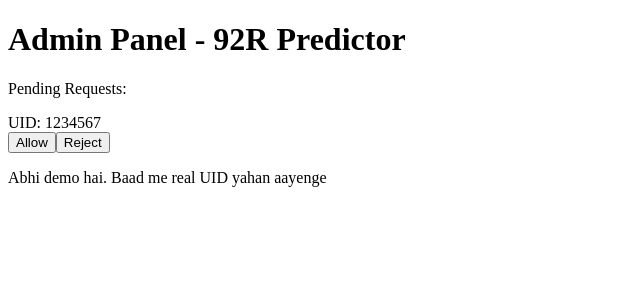
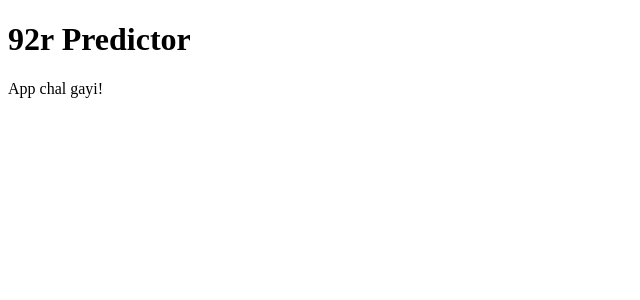
Before and after one commit to nehasajid43-bot/My-92r-prodictor, a Next.js app: page /admin in a window 1280 px wide. Shown: the top 300 px of the page, without its empty margins (0-640 px from the left). Built offline with nearby package versions, Linux system fonts and the light colour scheme.

Commit message:
Update and rename page.tsx to page.jsx

```diff
--- /dev/null
+++ b/app/admin/page.jsx
@@ -0,0 +1,8 @@
+export default function Home() {
+  return (
+    <main>
+      <h1>92r Predictor</h1>
+      <p>App chal gayi!</p>
+    </main>
+  )
+}
--- a/app/admin/page.tsx
+++ /dev/null
@@ -1,21 +0,0 @@
-export default function Admin() {
-  return (
-    <main className="min-h-screen bg-black text-white p-6">
-      <h1 className="text-2xl font-bold mb-6">Admin Panel - 92R Predictor</h1>
-
-      <div className="bg-gray-900 rounded-xl p-4">
-        <p className="text-gray-400 mb-4">Pending Requests:</p>
-
-        <div className="bg-gray-800 p-3 rounded-lg flex justify-between items-center mb-2">
-          <span>UID: 1234567</span>
-          <div className="space-x-2">
-            <button className="bg-green-600 px-3 py-1 rounded">Allow</button>
-            <button className="bg-red-600 px-3 py-1 rounded">Reject</button>
-          </div>
-        </div>
-
-        <p className="text-xs text-gray-500 mt-4">Abhi demo hai. Baad me real UID yahan aayenge</p>
-      </div>
-    </main>
-  )
-}
```
